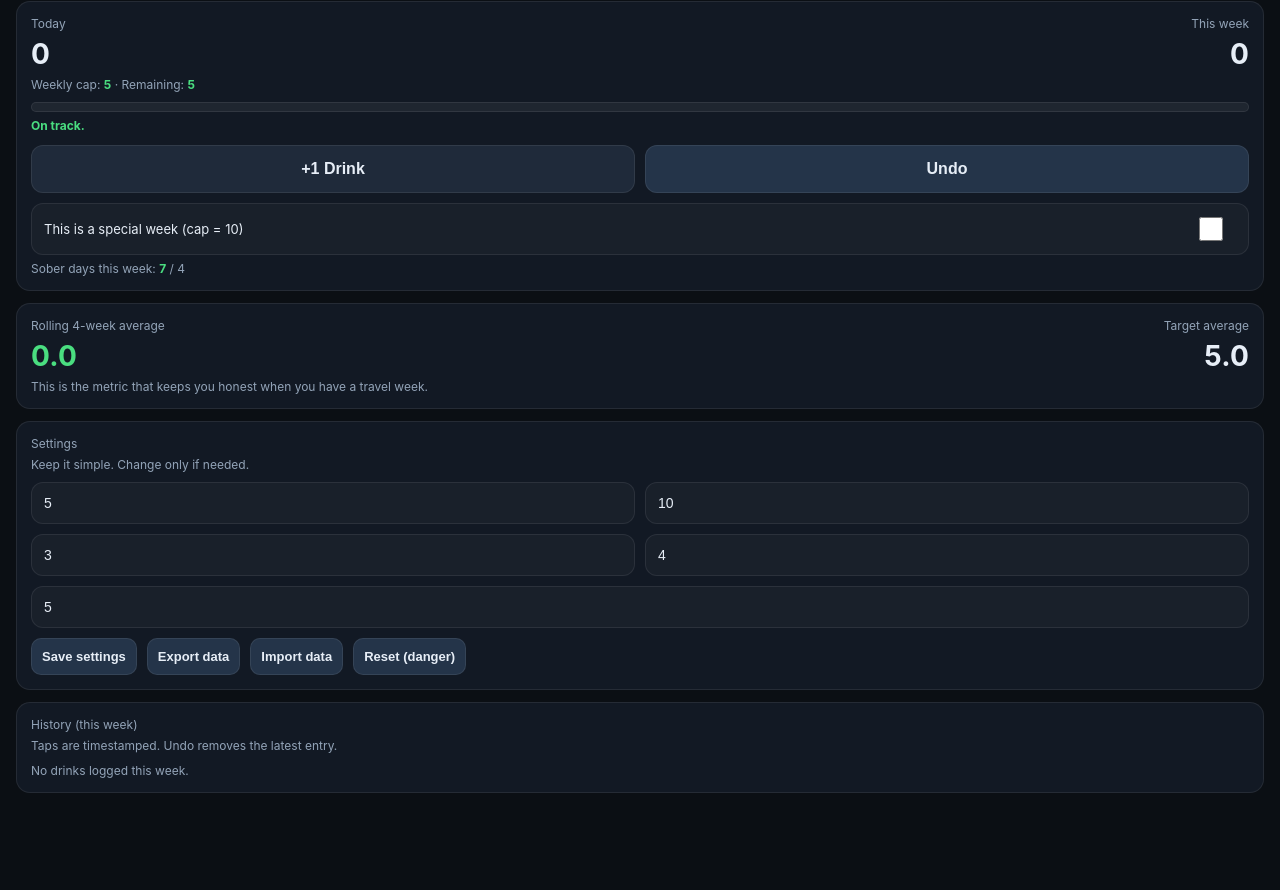
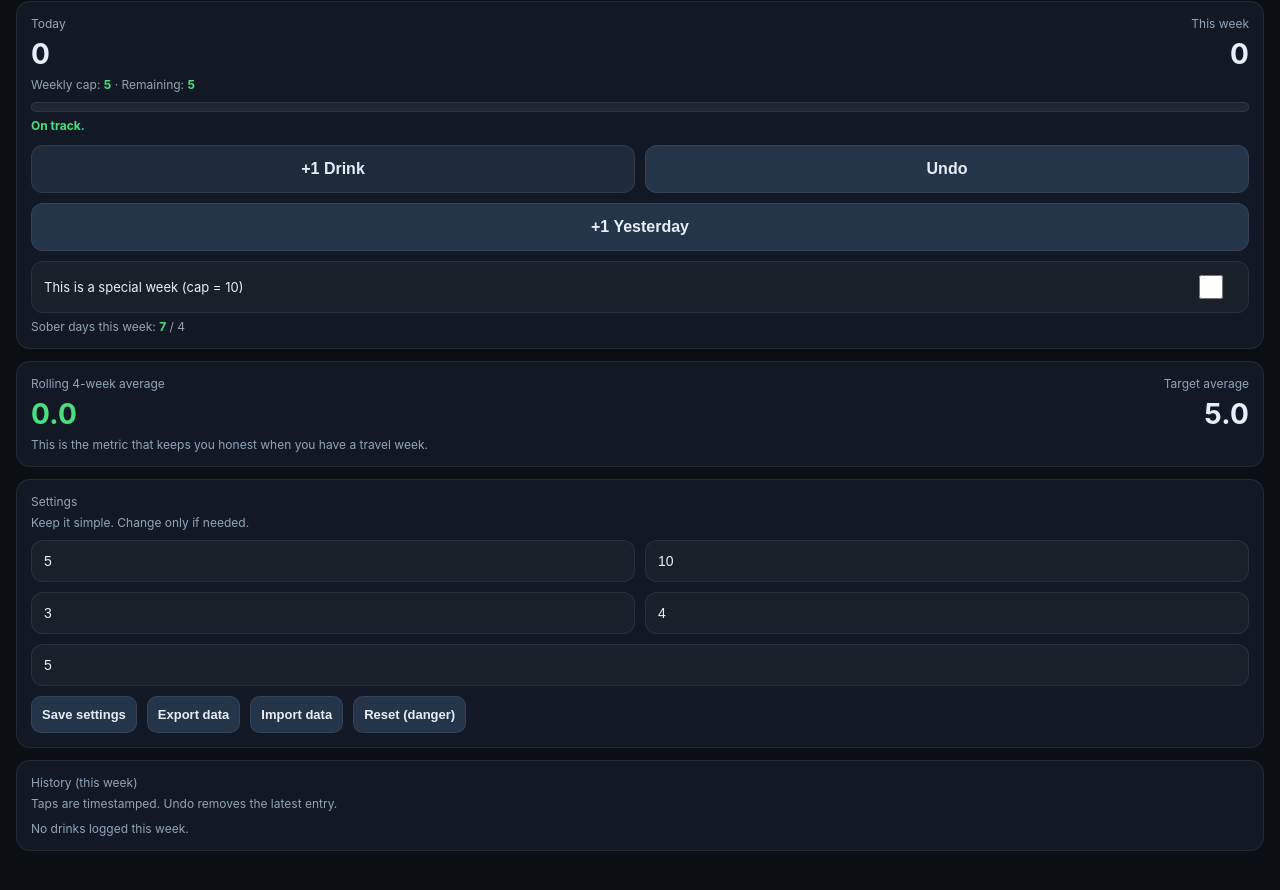
Before and after one commit to rac010203/Drink-tap, a plain HTML site: page index.html in a window 1280 px wide. Shown: the part 60-950 px from the top of the page. Before the commit the page ends 893 px from the top, so only its background shows below. Drawn offline with Linux system fonts and the light colour scheme.

Commit message:
Update index.html

```diff
--- a/index.html
+++ b/index.html
@@ -132,6 +132,9 @@
         <button id="addBtn">+1 Drink</button>
         <button id="undoBtn" class="secondary">Undo</button>
       </div>
+      <button id="addYesterdayBtn" class="secondary" style="width:100%; margin-top:10px;">
+  +1 Yesterday
+</button>
 
       <div class="toggle">
         <label for="specialToggle">This is a special week (cap = <span id="specialCapTxt">10</span>)</label>
```
